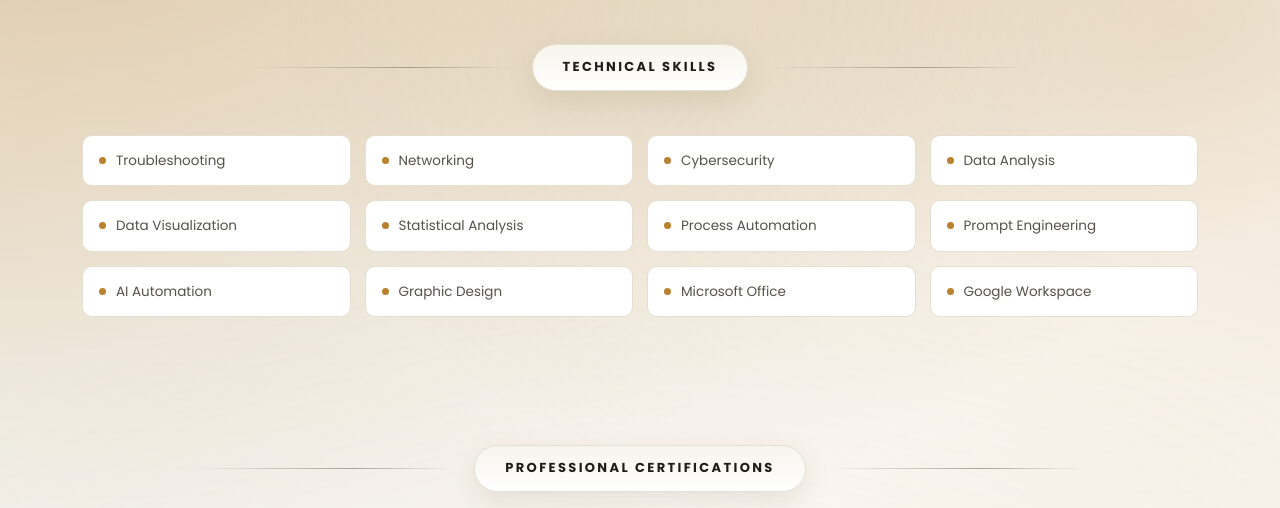
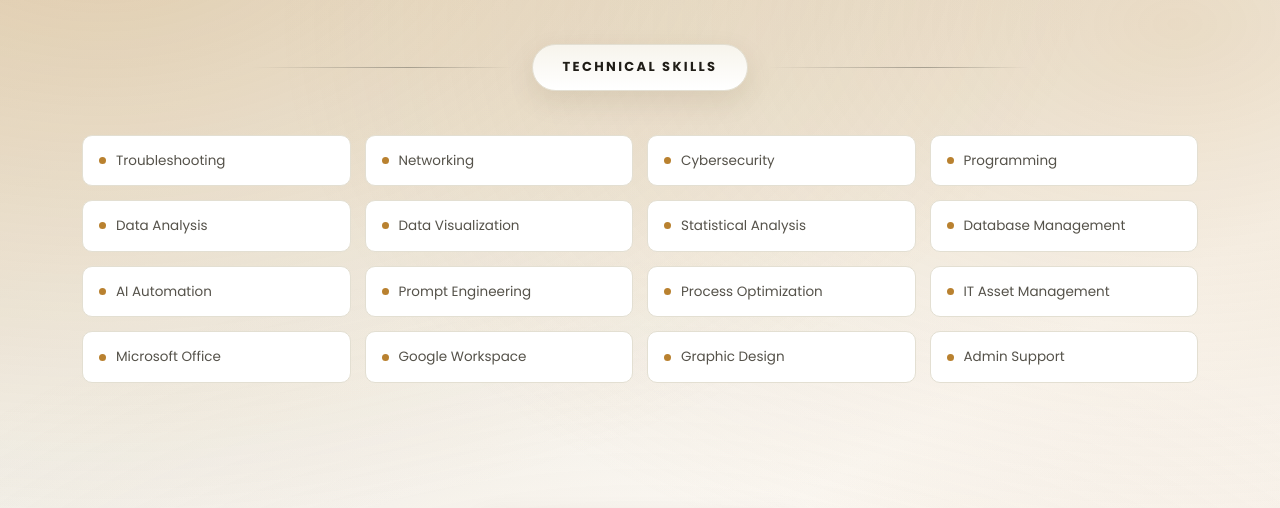
Before and after one commit to christianjaydb/Portfolio-Final, a plain HTML site: page index.html in a window 1280 px wide. Shown: the part 840-1348 px from the top of the page. Drawn offline with Linux system fonts and the light colour scheme.

Commit message:
Update index.html

```diff
--- a/index.html
+++ b/index.html
@@ -970,15 +970,19 @@
       <div class="skill-tag"><span class="skill-dot"></span>Troubleshooting</div>
 	  <div class="skill-tag"><span class="skill-dot"></span>Networking</div>
 	  <div class="skill-tag"><span class="skill-dot"></span>Cybersecurity</div>
+	  <div class="skill-tag"><span class="skill-dot"></span>Programming</div>
 	  <div class="skill-tag"><span class="skill-dot"></span>Data Analysis</div>
 	  <div class="skill-tag"><span class="skill-dot"></span>Data Visualization</div>
 	  <div class="skill-tag"><span class="skill-dot"></span>Statistical Analysis</div>
-      <div class="skill-tag"><span class="skill-dot"></span>Process Automation</div>
+	  <div class="skill-tag"><span class="skill-dot"></span>Database Management</div>
+	  <div class="skill-tag"><span class="skill-dot"></span>AI Automation</div>
 	  <div class="skill-tag"><span class="skill-dot"></span>Prompt Engineering</div>
-      <div class="skill-tag"><span class="skill-dot"></span>AI Automation</div>
-      <div class="skill-tag"><span class="skill-dot"></span>Graphic Design</div>
+	  <div class="skill-tag"><span class="skill-dot"></span>Process Optimization</div>
+	  <div class="skill-tag"><span class="skill-dot"></span>IT Asset Management</div>
 	  <div class="skill-tag"><span class="skill-dot"></span>Microsoft Office</div>
 	  <div class="skill-tag"><span class="skill-dot"></span>Google Workspace</div>
+	  <div class="skill-tag"><span class="skill-dot"></span>Graphic Design</div>
+	  <div class="skill-tag"><span class="skill-dot"></span>Admin Support</div>
     </div>
   </section>
 
```
Lines whose indentation alone changed are shown as unchanged.
